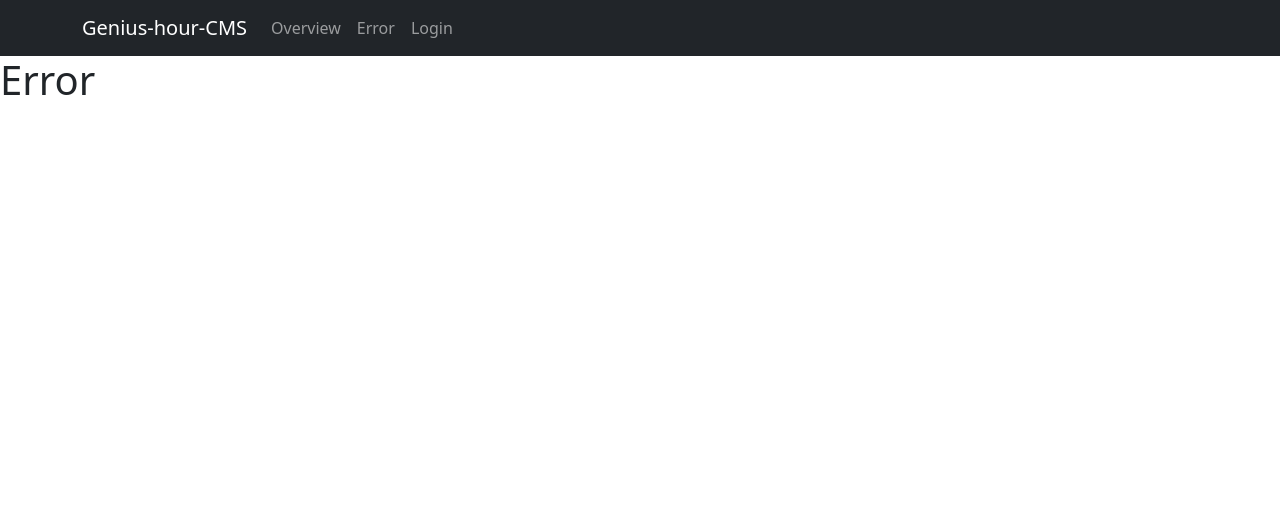
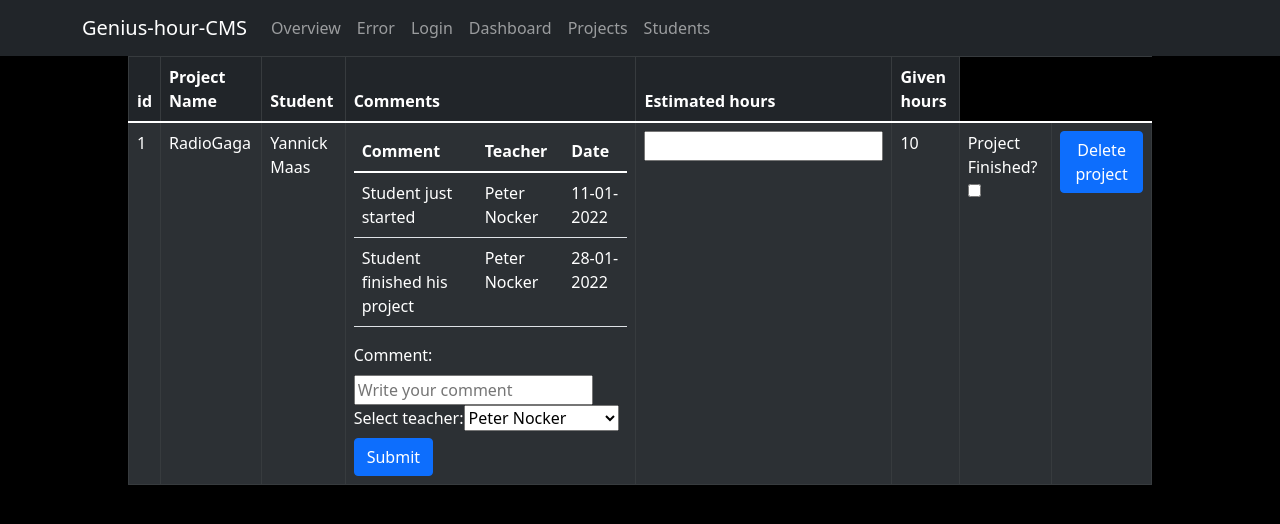
Before and after one commit to Siem-pouwels/geniushour-cms, a React (Create React App) app in the folder front-end/: page /projects/1 in a window 1280 px wide. Shown: the top 524 px of the page. Built offline with nearby package versions, Linux system fonts and the light colour scheme; no server answers.

Commit message:
wireframes

```diff
--- a/front-end/src/App.js
+++ b/front-end/src/App.js
@@ -3,10 +3,15 @@ import React, { Component } from 'react'
 import axios from 'axios'
 import Home from './components/Home';
 import Overview from './components/Overview/Overview';
+import Dashboard from './components/Dashboard';
 import 'bootstrap/dist/css/bootstrap.min.css'
 import NavigationBar from './components/NavigationBar';
 import Login from './components/Login';
 import ErrorPage from './components/ErrorPage';
+import ProjectsOverview from './components/ProjectsOverview';
+import ProjectsDetails from './components/ProjectsDetails';
+import StudentsOverview from './components/StudentsOverview';
+import StudentsDetails from './components/StudentsDetails';
 
 class App extends Component {
   constructor() {
@@ -27,6 +32,11 @@ class App extends Component {
         <Routes>
           <Route path="/" element={<Home />} />
           <Route path="/overview" element={<Overview />} />
+          <Route path="/dashboard" element={<Dashboard />} />
+          <Route path="/projects" element={<ProjectsOverview />} />
+          <Route path="/projects/1" element={<ProjectsDetails />} />
+          <Route path="/students" element={<StudentsOverview />} />
+          <Route path="/students/1" element={<StudentsDetails />} />
           <Route path="/login" element={<Login />} />
           <Route path="*" element={<ErrorPage />} />
         </Routes>
--- a/front-end/src/components/Css/Main.module.css
+++ b/front-end/src/components/Css/Main.module.css
@@ -1,5 +1,12 @@
+body {
+    background-color: black;
+}
 .LoginCard {
     margin-left: auto;
     margin-right: auto;
     width: 25rem;
 }
+
+h1 {
+    color: white;
+}
--- /dev/null
+++ b/front-end/src/components/Css/student.module.css
@@ -0,0 +1,35 @@
+.StudentNumber {
+    float: left;
+    margin-left: 17%;
+    height: 100px;
+    color: white;
+}
+.StudentName {
+    float: left;
+    margin-left: 17%;
+    height: 100px;
+    color: white;
+}
+
+.StudentClass {
+    float: left;
+    height: 100px;
+    margin-left: 17%;
+    color: white;
+}
+
+.ProjectsLabel {
+    color: white;
+    position: relative;
+    right: 30%;
+}
+
+.Table {
+    width: 80%;
+    position: relative;
+    left: 10%;
+}
+
+.Comments {
+    color: white;
+}
--- /dev/null
+++ b/front-end/src/components/Dashboard.js
@@ -0,0 +1,7 @@
+import React from 'react'
+
+function Dashboard() {
+    return <h1>Dashboard</h1>
+}
+
+export default Dashboard
--- a/front-end/src/components/NavigationBar.js
+++ b/front-end/src/components/NavigationBar.js
@@ -23,6 +23,15 @@ const NavigationBar = () => {
                         <LinkContainer to='/login'>
                             <Nav.Link>Login</Nav.Link>
                         </LinkContainer>
+                        <LinkContainer to='/dashboard'>
+                            <Nav.Link>Dashboard</Nav.Link>
+                        </LinkContainer>
+                        <LinkContainer to='/projects'>
+                            <Nav.Link>Projects</Nav.Link>
+                        </LinkContainer>
+                        <LinkContainer to='/students'>
+                            <Nav.Link>Students</Nav.Link>
+                        </LinkContainer>
                         {/* <NavDropdown title="Dropdown" id="basic-nav-dropdown">
                             <NavDropdown.Item href="#action/3.1">Action</NavDropdown.Item>
                             <NavDropdown.Divider />
--- /dev/null
+++ b/front-end/src/components/ProjectsDetails.js
@@ -0,0 +1,67 @@
+import React from 'react';
+import { Table, FormLabel, Form, Button } from 'react-bootstrap';
+import { Link } from 'react-router-dom';
+import classes from './Css/student.module.css';
+
+function ProjectsDetails() {
+    return (
+        <Table striped bordered hover variant="dark" className={classes.Table}>
+            <thead>
+                <tr>
+                    <th>id</th>
+                    <th>Project Name</th>
+                    <th>Student</th>
+                    <th>Comments</th>
+                    <th>Estimated hours</th>
+                    <th>Given hours</th>
+                </tr>
+            </thead>
+            <tbody>
+                <tr>
+                    <td>1</td>
+                    <td>RadioGaga</td>
+                    <td>Yannick Maas</td>
+                    <td>
+                        <Table className={classes.Comments}>
+                            <thead>
+                                <tr>
+                                    <th>Comment</th>
+                                    <th>Teacher</th>
+                                    <th>Date</th>
+                                </tr>
+                            </thead>
+                            <tbody>
+                                <tr>
+                                    <td>Student just started</td>
+                                    <td>Peter Nocker</td>
+                                    <td>11-01-2022</td>
+                                </tr>
+                                <tr>
+                                    <td>Student finished his project</td>
+                                    <td>Peter Nocker</td>
+                                    <td>28-01-2022</td>
+                                </tr>
+                            </tbody>
+                        </Table>
+                        <Form>
+                            <FormLabel>Comment:</FormLabel>
+                            <input type="text" placeholder="Write your comment"></input>
+                            <FormLabel>Select teacher:</FormLabel>
+                            <select name="teachers">
+                                <option>Peter Nocker</option>
+                                <option>Benjamin Porobic</option>
+                            </select>
+                            <Button>Submit</Button>
+                        </Form>
+                    </td>
+                    <td><input type="number"></input></td>
+                    <td>10</td>
+                    <td>Project Finished?<input type="checkbox"></input></td>
+                    <td><Button>Delete project</Button></td>
+                </tr>
+            </tbody>
+        </Table>
+    )
+}
+
+export default ProjectsDetails
--- /dev/null
+++ b/front-end/src/components/ProjectsOverview.js
@@ -0,0 +1,60 @@
+import React from 'react';
+import { Table, Button } from 'react-bootstrap';
+import { Link } from 'react-router-dom';
+import classes from './Css/student.module.css';
+
+function ProjectsOverview() {
+    return (
+        <Table striped bordered hover variant="dark" className={classes.Table}>
+            <thead>
+                <tr>
+                    <th>id</th>
+                    <th>Project Name</th>
+                    <th>Category</th>
+                    <th>Summary</th>
+                    <th>Students assigned to it</th>
+                </tr>
+            </thead>
+            <tbody>
+                <tr>
+                    <td>1</td>
+                    <td>
+                    <Link to='/projects/1'>
+                        RadioGaga
+                    </Link>
+                    </td>
+                    <td>Webdevelopment</td>
+                    <td>Make your own radio station</td>
+                    <td>3</td>
+                </tr>
+                <tr>
+                    <td>2</td>
+                    <td>
+                    <Link to='/projects/1'>
+                        Fietsverlichting
+                    </Link>
+                    </td>
+                    <td>EBSY</td>
+                    <td>Program your arduino to the use of a bike light</td>
+                    <td>1</td>
+                </tr>
+                <tr>
+                    <td>3</td>
+                    <td>
+                    <Link to='/projects/1'>
+                        Elevator
+                    </Link>
+                    </td>
+                    <td>INAU</td>
+                    <td>Program an elevator</td>
+                    <td>2</td>
+                </tr>
+            </tbody>
+            <br></br>
+            <Button>Add new project</Button>
+        </Table>
+
+    )
+}
+
+export default ProjectsOverview
--- /dev/null
+++ b/front-end/src/components/StudentsDetails.js
@@ -0,0 +1,51 @@
+import React from 'react';
+import { Table, Button } from 'react-bootstrap';
+import classes from './Css/student.module.css';
+
+function StudentsDetails() {
+    return (
+        <div>
+            <div className={classes.StudentDetails}>
+            <div className={classes.StudentName}>
+            <label>Name:</label>
+            <h4>Yannick Maas</h4>
+            </div>
+            <div className={classes.StudentNumber}>
+            <label>StudentNumber:</label>
+            <h4>82997</h4>
+            </div>
+            <div className={classes.StudentClass}>
+            <label>Class:</label>
+            <h4>IC19AOe</h4>
+            </div>
+            </div>
+            <br></br>
+            <br></br>
+            <br></br>
+            <label className={classes.ProjectsLabel}>All Projects:</label>
+            <Table variant="dark" className={classes.Table}>
+                <thead>
+                    <tr>
+                        <th>Project</th>
+                        <th>Category</th>
+                        <th>Given Hours</th>
+                    </tr>
+                </thead>
+                <tbody>
+                <tr>
+                    <td>RadioGaga</td>
+                    <td>Webdevelopment</td>
+                    <td>10</td>
+                </tr>
+                <tr>
+                    <td>Living colors</td>
+                    <td>EBSY</td>
+                    <td>15</td>
+                </tr>
+                </tbody>
+            </Table>
+        </div>
+    )
+}
+
+export default StudentsDetails
--- /dev/null
+++ b/front-end/src/components/StudentsOverview.js
@@ -0,0 +1,54 @@
+import React from 'react';
+import { Table, Button } from 'react-bootstrap';
+import { Link } from 'react-router-dom';
+import classes from './Css/student.module.css';
+
+function StudentsOverview() {
+    return (
+        <Table striped bordered hover variant="dark" className={classes.Table}>
+            <thead>
+                <tr>
+                    <th>id</th>
+                    <th>Name</th>
+                    <th>Class</th>
+                    <th>Assigned projects</th>
+                </tr>
+            </thead>
+            <tbody>
+                <tr>
+                    <td>82997</td>
+                    <td>
+                    <Link to='/students/1'>
+                        Yannick Maas
+                    </Link>
+                    </td>
+                    <td>IC19AOe</td>
+                    <td>3</td>
+                </tr>
+                <tr>
+                    <td>83349</td>
+                    <td>
+                    <Link to='/students/1'>
+                        Tim van Kol
+                    </Link>
+                    </td>
+                    <td>IC19AOe</td>
+                    <td>1</td>
+                </tr>
+                <tr>
+                    <td>84181</td>
+                    <td>
+                    <Link to='/students/1'>
+                        Siem Pouwels
+                    </Link>
+                    </td>
+                    <td>IC19AOe</td>
+                    <td>2</td>
+                </tr>
+            </tbody>
+        </Table>
+
+    )
+}
+
+export default StudentsOverview
```
